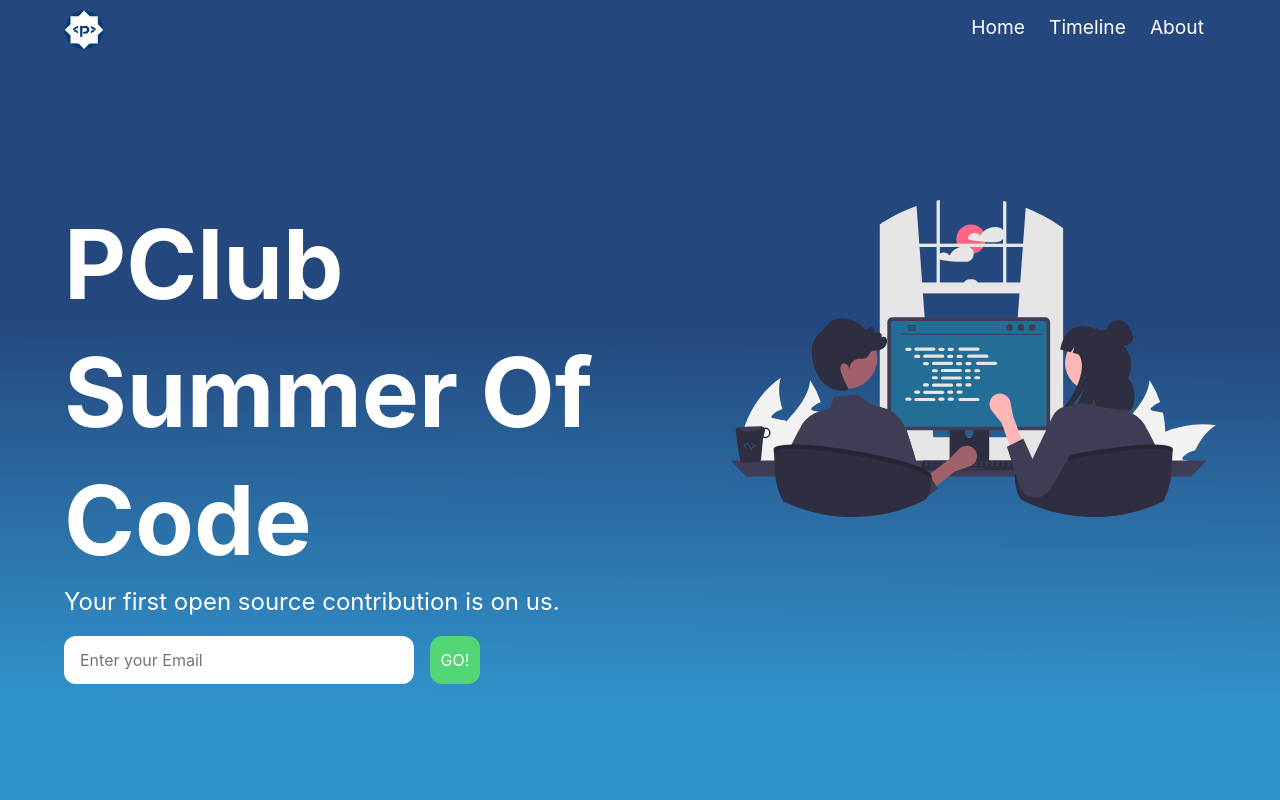
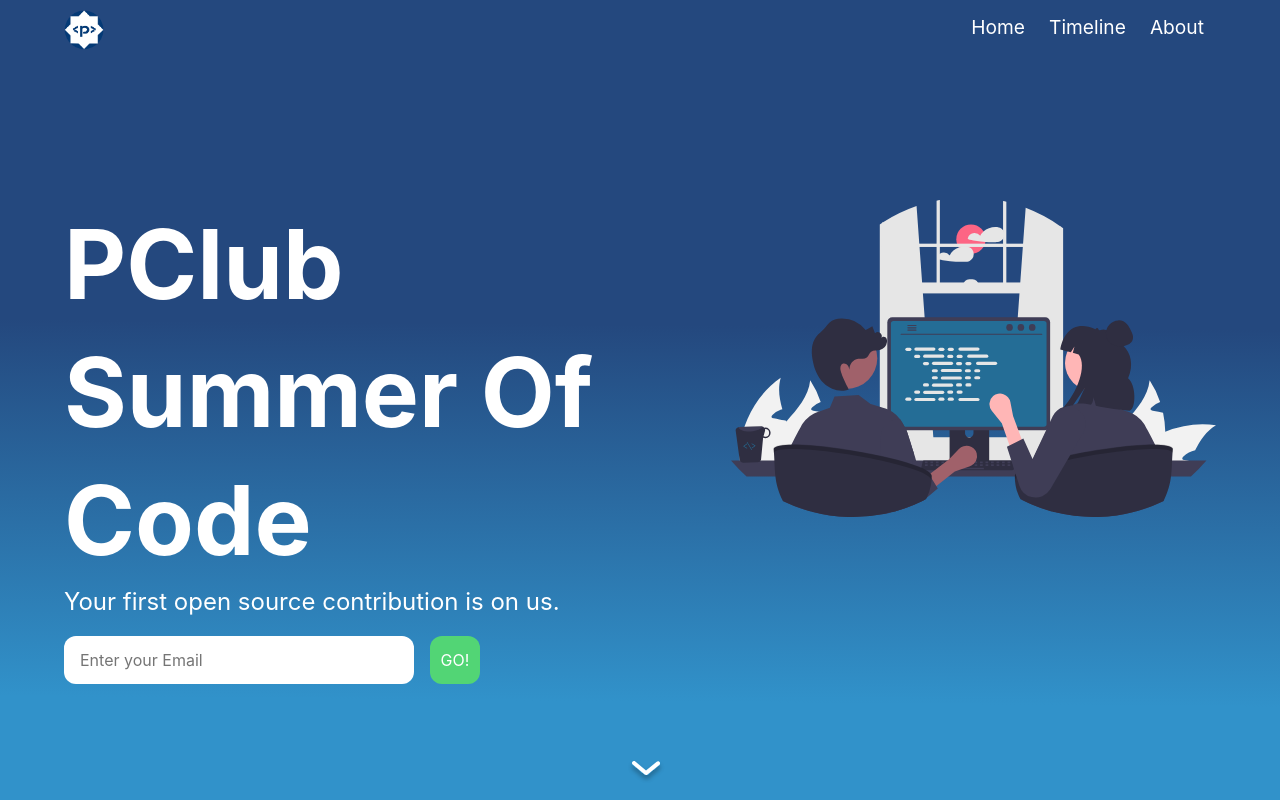
Before and after one commit to hrik2001/psoc2022-landing, a Next.js app: page / in a window 1280 px wide. Shown: the top 800 px of the page. Built offline with nearby package versions, Linux system fonts and the light colour scheme.

Commit message:
added down arrow in hero section

```diff
--- a/components/Hero.tsx
+++ b/components/Hero.tsx
@@ -20,7 +20,9 @@ function Hero() {
                     <img src="/img/pair-programming.svg" alt="illustrations" />
                 </div>
             </div>
-
+            <div className={styles.arrowDown}>
+                <img src="/img/arrow-down.svg" alt="arrow down" />
+            </div>
         </div>
     );
 }
--- a/styles/Hero.module.scss
+++ b/styles/Hero.module.scss
@@ -48,6 +48,19 @@
         }
     }
 }
+
+.arrowDown{
+    position: absolute;
+    bottom:5rem;
+    left: 49vw;
+    animation: arrowDown 2s ease-out infinite;
+}
+
+@keyframes arrowDown{
+    0%{bottom:5rem;}
+    100%{bottom:1rem;}
+}
+
 @media screen and (max-width:1024px) {
 .introAi{
     width: 0px;
```
Also changed, not shown: public/img/arrow-down.svg (added).
